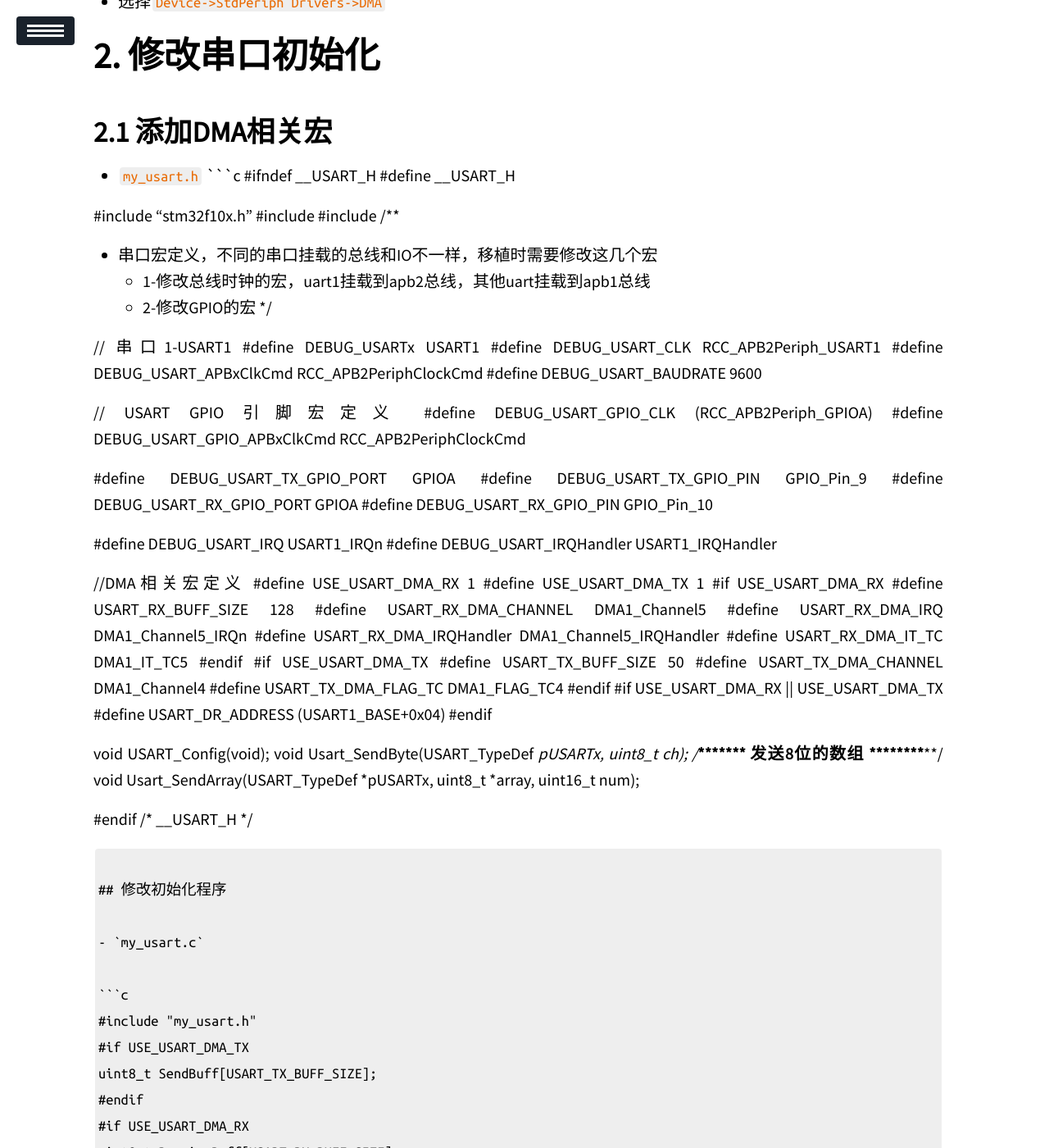
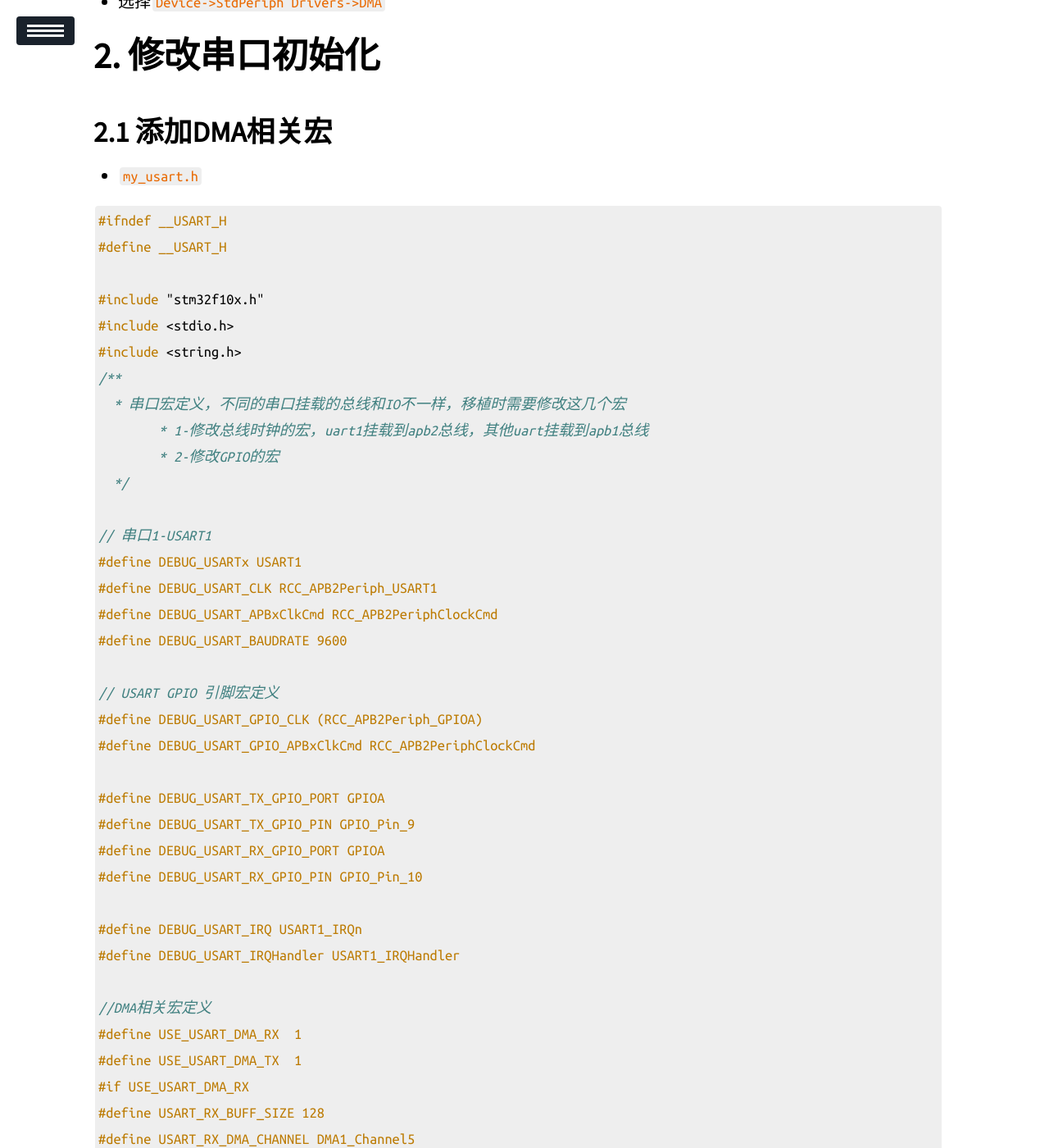
Before and after one commit to ZhaoYandong00/zhaoyandong00.github.io, a Jekyll site: the page built from _posts/STM32/2020-08-04-STM32-SPL-USART-DMA.md, in a window 1280 px wide and 1400 px high, scrolled down 455 px. Shown: the whole window at 82% size. Built offline with Jekyll 4.4.1, drawn with Linux system fonts in a browser that asks for light colours; comment, search, counter and statistics services are not loaded; some of the changed text lies outside the part shown.

Commit message:
修正部分代码显示问题

````diff
--- a/_posts/STM32/2020-08-04-STM32-SPL-USART-DMA.md
+++ b/_posts/STM32/2020-08-04-STM32-SPL-USART-DMA.md
@@ -4,13 +4,14 @@ categories: STM32 USART DMA
 tags: STM32 SPL USART UART QUEUE DMA
 description: SPL库串口通信之DMA发送/接收不定长数据
 ---
-# # 添加库函数
+# 添加库函数
 - 打开 `Manage Run-Time Environment`
 - 选择`Device->StdPeriph Drivers->DMA`
 
 # 修改串口初始化
 ## 添加DMA相关宏
 - `my_usart.h`
+
 ```c
 #ifndef __USART_H
 #define __USART_H
````
